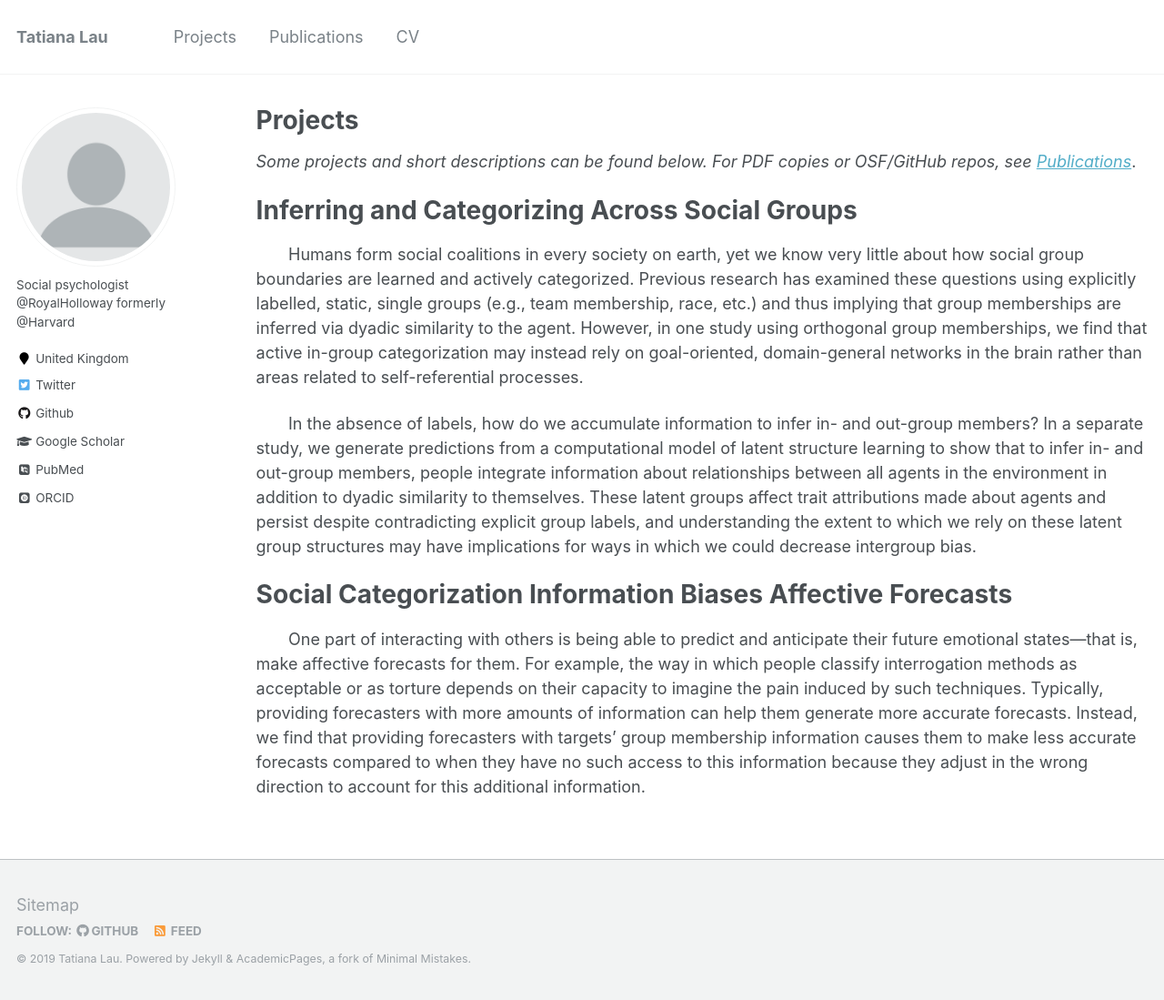
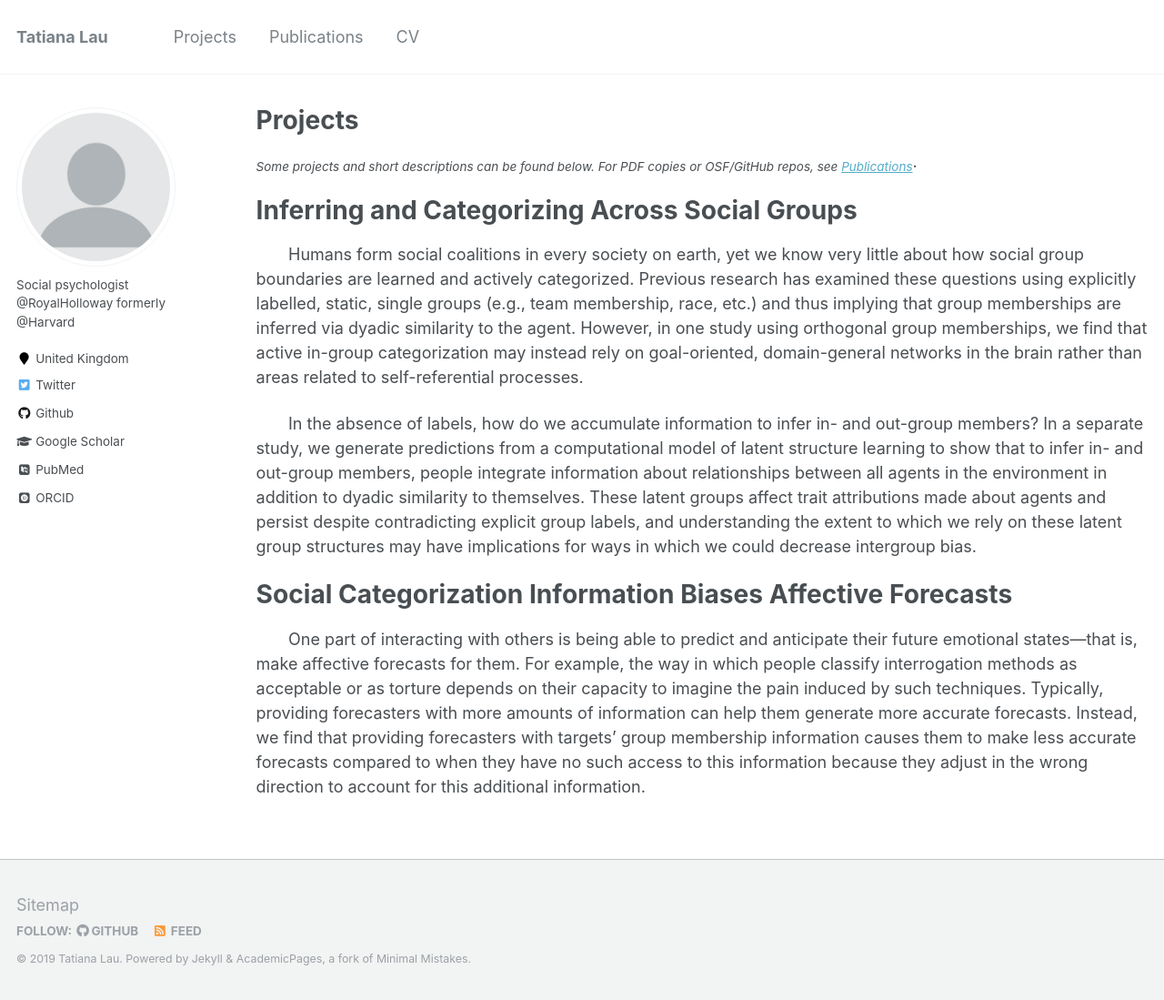
Before and after one commit to tlau1860/tlau1860.github.io, a Jekyll site: the page built from _pages/projects.md, in a window 1280 px wide and 1099 px high. Shown: the whole window at 91% size. Built offline with Jekyll 4.4.1, drawn with Linux system fonts in a browser that asks for light colours; some web fonts are replaced.

Commit message:
update formatting

```diff
--- a/_pages/projects.md
+++ b/_pages/projects.md
@@ -10,7 +10,7 @@ redirect_from:
 {% include base_path %}
 
 
-<i>Some projects and short descriptions can be found below. For PDF copies or OSF/GitHub repos, see [Publications](/publications)</i>.
+<sub><i>Some projects and short descriptions can be found below. For PDF copies or OSF/GitHub repos, see [Publications](/publications)</i></sub>.
 
 
 Inferring and Categorizing Across Social Groups
```
